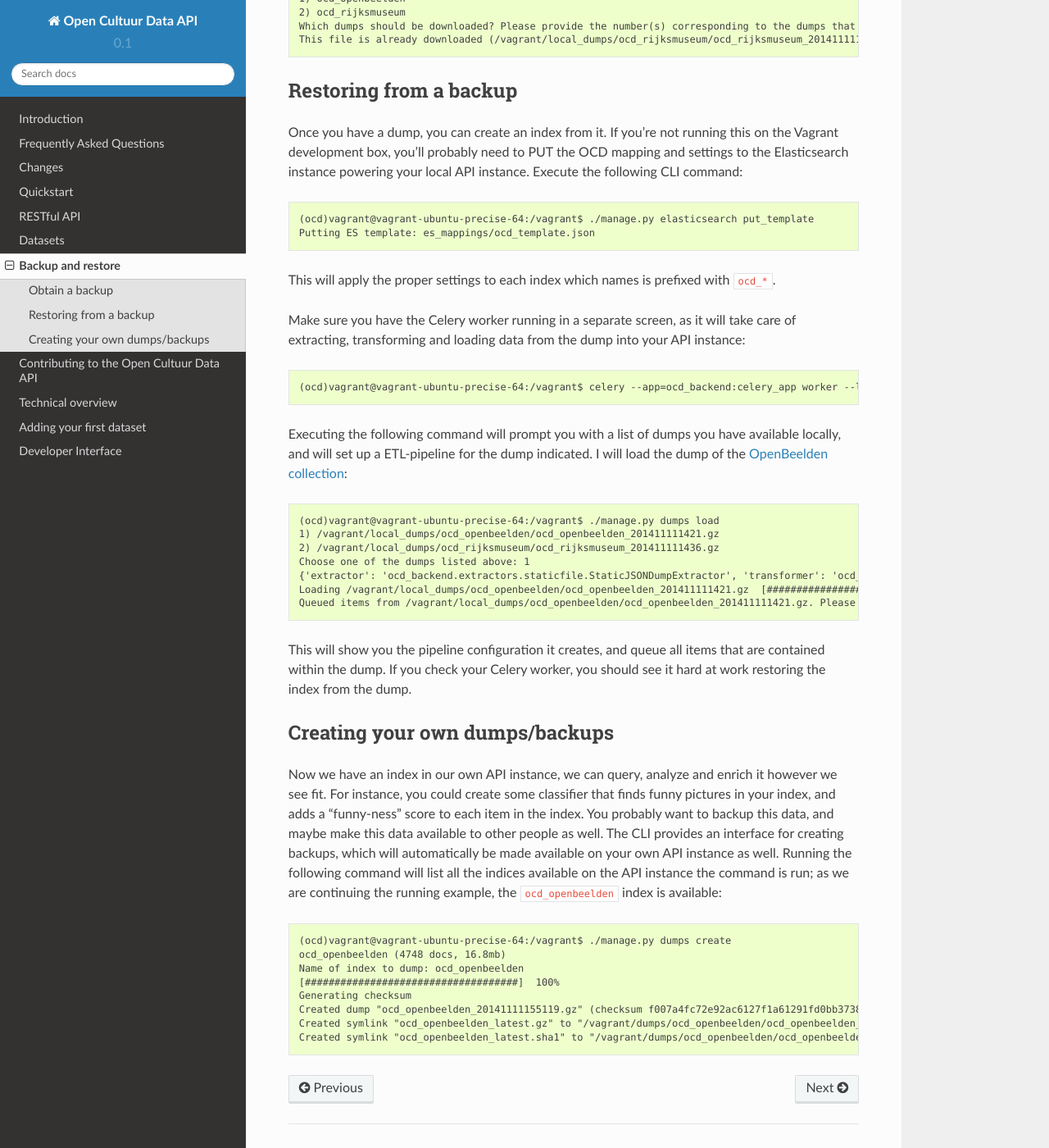
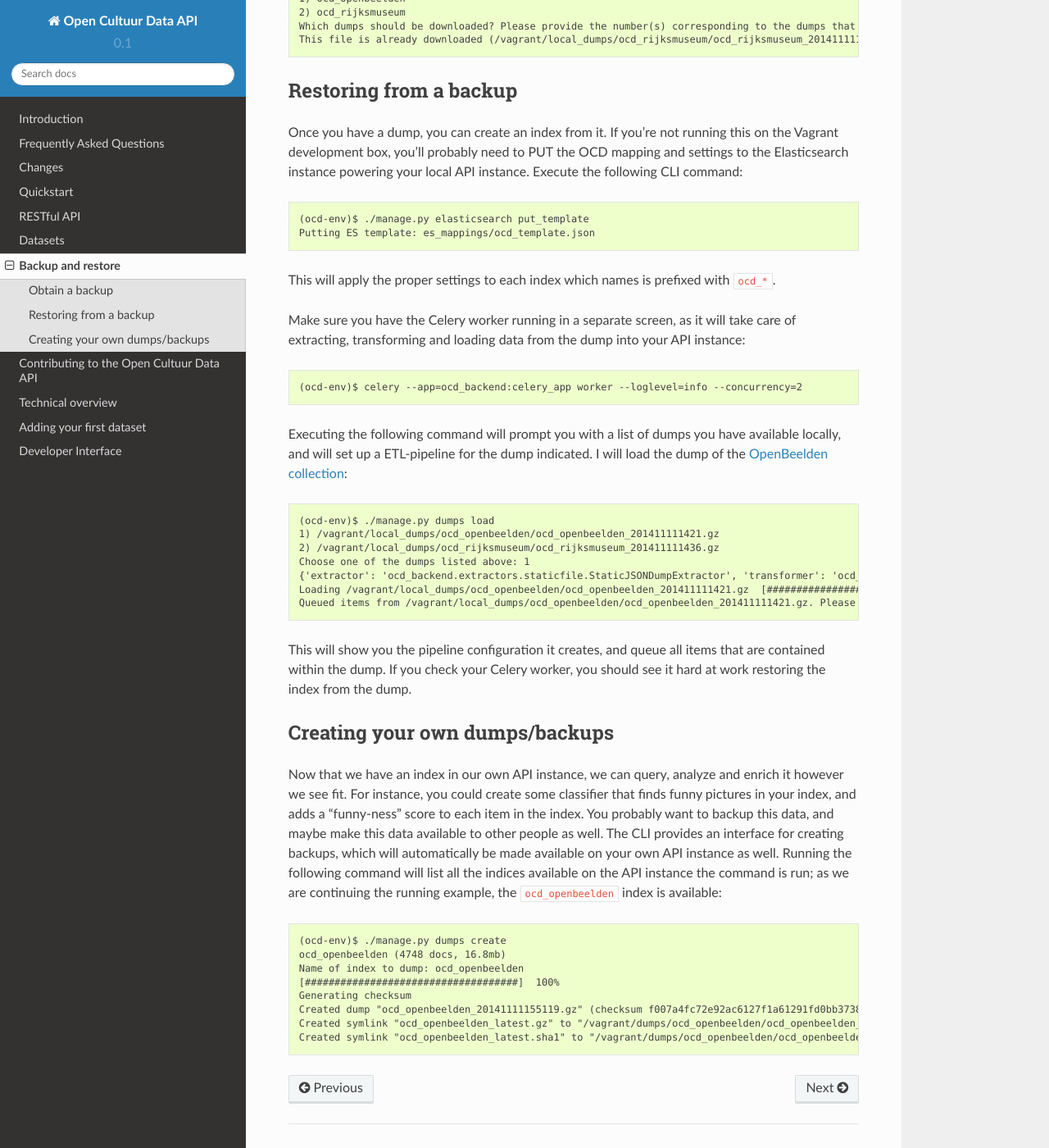
Before and after one commit to openstate/open-cultuur-data, a Sphinx documentation site: the page built from docs/backup_and_restore.rst, in a window 1280 px wide and 1400 px high, scrolled down 1066 px. Shown: the whole window at 82% size. Built offline with Sphinx 7.4.7 and the Read the Docs theme 2.0.0, drawn with Linux system fonts in a browser that asks for light colours; some of the changed text lies outside the part shown.

Commit message:
Updated documentation

```diff
--- a/docs/backup_and_restore.rst
+++ b/docs/backup_and_restore.rst
@@ -1,26 +1,26 @@
 Backup and restore
 ==================
-The OpenCultuurData (OCD) API provides a uniform interface to cultural heritage data from a wide variety of resources and collections, with a wide range of technical resources at their disposal. Depending on the resource and collection, loading data with the :ref:`ETL pipeline <dev_etl>` can be a long and arduous task, especially during development, where a lot of quick iterations between modifying code and reloading the data is desirable. To limit the strain developer can accidentally put on the resources of data providers, and to simplify and accelerate development, the :ref:`OCD command line interface <dev_cli>` (CLI) provides a set of commands to download a dump of a collection, and load that collection quickly into your own OCD API instance. Additionally, it provides a command to create a backup of your own index, that you can easily share with others, for instance when you have performed some additional analysis on some collections.
+The OpenCultuurData (OCD) API provides a uniform interface to cultural heritage data from a wide variety of resources and collections, with a wide range of technical resources at their disposal. Depending on the resource and collection, loading data with the :ref:`ETL pipeline <dev_etl>` can be a long and arduous task, especially during development, where a lot of quick iterations between modifying code and reloading the data is desirable. To limit the strain developers can accidentally put on the resources of data providers, and to simplify and accelerate development, the :ref:`OCD command line interface <dev_cli>` (CLI) provides a set of commands to download a dump of a collection, and load that collection quickly into your own OCD API instance. Additionally, it provides a command to create a backup of your own index, that you can easily share with others, for instance when you have performed some additional analysis on some collections.
 
 Obtain a backup
 ---------------
 To load a backup into your own API instance, you first need to download an existing backup. OpenState hosts the latest dumps at http://dumps.opencultuurdata.nl, which are updated regularly. Use the following command to download a dump to your local machine::
 
-    (ocd)vagrant@vagrant-ubuntu-precise-64:/vagrant$ ./manage.py dumps download
+    (ocd-env)$ ./manage.py dumps download
     1) ocd_openbeelden
     2) ocd_rijksmuseum
     Which dumps should be downloaded? Please provide the number(s) corresponding to the dumps that should be downloaded: 1,2
 
-In this example, there are two dumps available at the API instance we want to obtain data from (this can be any OCD API instance, such as your own, or the one hosted by OpenState). You are prompted for a comma-separated list of values, so choose the dumps you wish to download. For this example, I am going to download both::
+In this example, there are two dumps available at the API instance we want to obtain data from (this can be any OCD API instance, such as your own, or the one hosted by OpenState). You are prompted for a comma-separated list of values, so choose the dumps you wish to download. If you want to download both::
 
     Creating path "/vagrant/local_dumps/ocd_openbeelden"
     Downloading ocd_openbeelden  [####################################]  100%
     Creating path "/vagrant/local_dumps/ocd_rijksmuseum"
     Downloading ocd_rijksmuseum  [############################--------]   72%  00:00:02
 
-It will download the files to your local machine (the CLI provides options to override where to download the files to). Note that the CLI will perform checksum validation for your downloads, so if you already have the correct file, it will not download the dump again::
+It will download the files to your local machine (the CLI provides options to override where to download the files to). Note that the CLI will perform checksum validation for each download, so if you already have the correct file, it will not download the dump again::
 
-    (ocd)vagrant@vagrant-ubuntu-precise-64:/vagrant$ ./manage.py dumps download
+    (ocd-env)$ ./manage.py dumps download
     1) ocd_openbeelden
     2) ocd_rijksmuseum
     Which dumps should be downloaded? Please provide the number(s) corresponding to the dumps that should be downloaded: 2
@@ -30,18 +30,18 @@ Restoring from a backup
 -----------------------
 Once you have a dump, you can create an index from it. If you're not running this on the Vagrant development box, you'll probably need to PUT the OCD mapping and settings to the Elasticsearch instance powering your local API instance. Execute the following CLI command::
 
-    (ocd)vagrant@vagrant-ubuntu-precise-64:/vagrant$ ./manage.py elasticsearch put_template
+    (ocd-env)$ ./manage.py elasticsearch put_template
     Putting ES template: es_mappings/ocd_template.json
 
 This will apply the proper settings to each index which names is prefixed with ``ocd_*``.
 
 Make sure you have the Celery worker running in a separate screen, as it will take care of extracting, transforming and loading data from the dump into your API instance::
 
-    (ocd)vagrant@vagrant-ubuntu-precise-64:/vagrant$ celery --app=ocd_backend:celery_app worker --loglevel=info --concurrency=2
+    (ocd-env)$ celery --app=ocd_backend:celery_app worker --loglevel=info --concurrency=2
 
 Executing the following command will prompt you with a list of dumps you have available locally, and will set up a ETL-pipeline for the dump indicated. I will load the dump of the :ref:`OpenBeelden collection <data_openbeelden>`::
 
-    (ocd)vagrant@vagrant-ubuntu-precise-64:/vagrant$ ./manage.py dumps load
+    (ocd-env)$ ./manage.py dumps load
     1) /vagrant/local_dumps/ocd_openbeelden/ocd_openbeelden_201411111421.gz
     2) /vagrant/local_dumps/ocd_rijksmuseum/ocd_rijksmuseum_201411111436.gz
     Choose one of the dumps listed above: 1
@@ -53,9 +53,9 @@ This will show you the pipeline configuration it creates, and queue all items th
 
 Creating your own dumps/backups
 -------------------------------
-Now we have an index in our own API instance, we can query, analyze and enrich it however we see fit. For instance, you could create some classifier that finds funny pictures in your index, and adds a "funny-ness" score to each item in the index. You probably want to backup this data, and maybe make this data available to other people as well. The CLI provides an interface for creating backups, which will automatically be made available on your own API instance as well. Running the following command will list all the indices available on the API instance the command is run; as we are continuing the running example, the ``ocd_openbeelden`` index is available::
+Now that we have an index in our own API instance, we can query, analyze and enrich it however we see fit. For instance, you could create some classifier that finds funny pictures in your index, and adds a "funny-ness" score to each item in the index. You probably want to backup this data, and maybe make this data available to other people as well. The CLI provides an interface for creating backups, which will automatically be made available on your own API instance as well. Running the following command will list all the indices available on the API instance the command is run; as we are continuing the running example, the ``ocd_openbeelden`` index is available::
 
-    (ocd)vagrant@vagrant-ubuntu-precise-64:/vagrant$ ./manage.py dumps create
+    (ocd-env)$ ./manage.py dumps create
     ocd_openbeelden (4748 docs, 16.8mb)
     Name of index to dump: ocd_openbeelden
     [####################################]  100%
--- a/manage.py
+++ b/manage.py
@@ -17,7 +17,7 @@ from ocd_backend.es import elasticsearch as es
 from ocd_backend.pipeline import setup_pipeline
 from ocd_backend.settings import SOURCES_CONFIG_FILE, DEFAULT_INDEX_PREFIX
 from ocd_backend.utils.misc import load_sources_config
-from ocd_frontend.settings import DUMPS_DIR, API_URL, DUMP_URL, LOCAL_DUMPS_DIR
+from ocd_frontend.settings import DUMPS_DIR, API_URL, LOCAL_DUMPS_DIR
 from ocd_frontend.wsgi import application
 
 
@@ -176,7 +176,7 @@ def frontend():
 
 @cli.group()
 def dumps():
-    """Create dumps of indices for export"""
+    """Create and load dumps of indices"""
 
 
 @command('put_template')
@@ -454,7 +454,6 @@ def list_dumps(api_url):
                                                  'dumps from.')
 @click.option('--destination', '-d', default=LOCAL_DUMPS_DIR,
               help='Directory to download dumps to.')
-# @click.option('--dump-url', default=DUMP_URL, help='URL where dumps are hosted,')
 @click.option('--collections', '-c', multiple=True)
 @click.option('--all-collections', '-a', is_flag=True, expose_value=True,
               help='Download latest version of all collections available')
```
Also changed, not shown: 2 other files.
